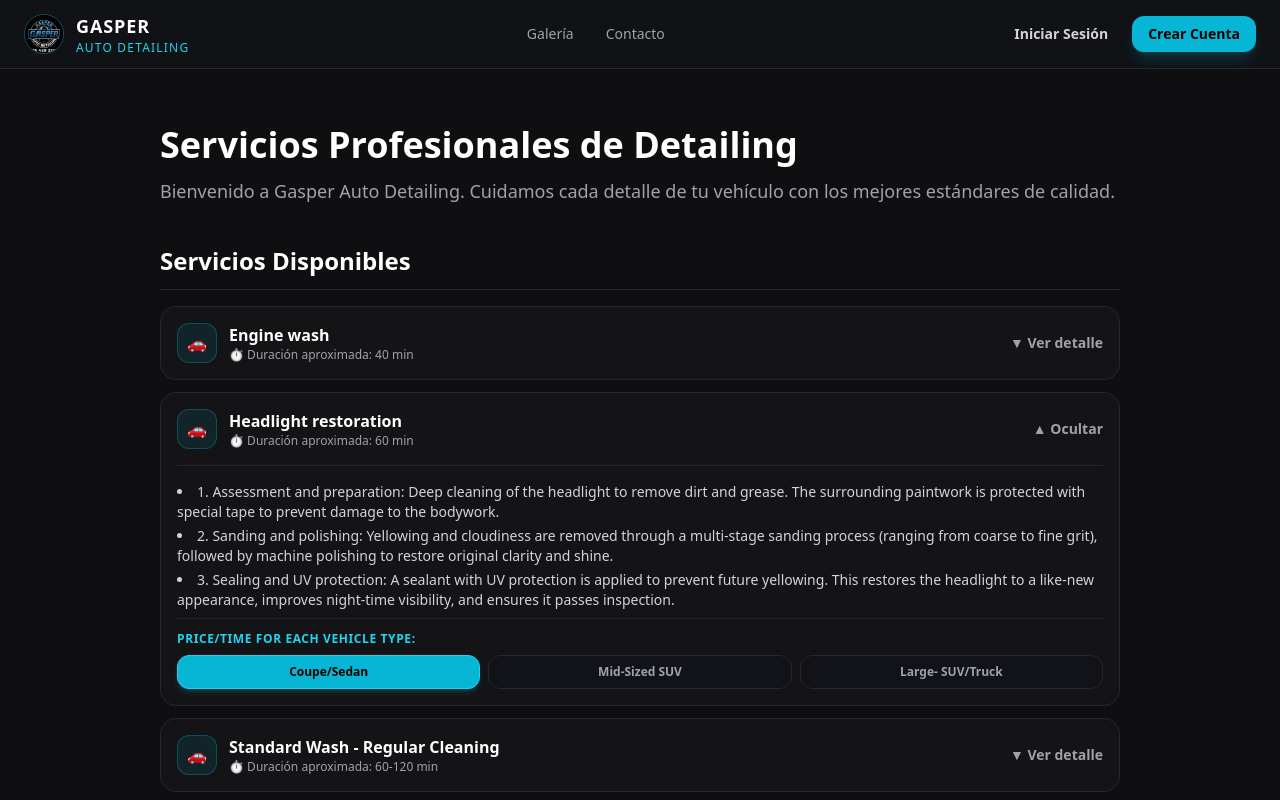
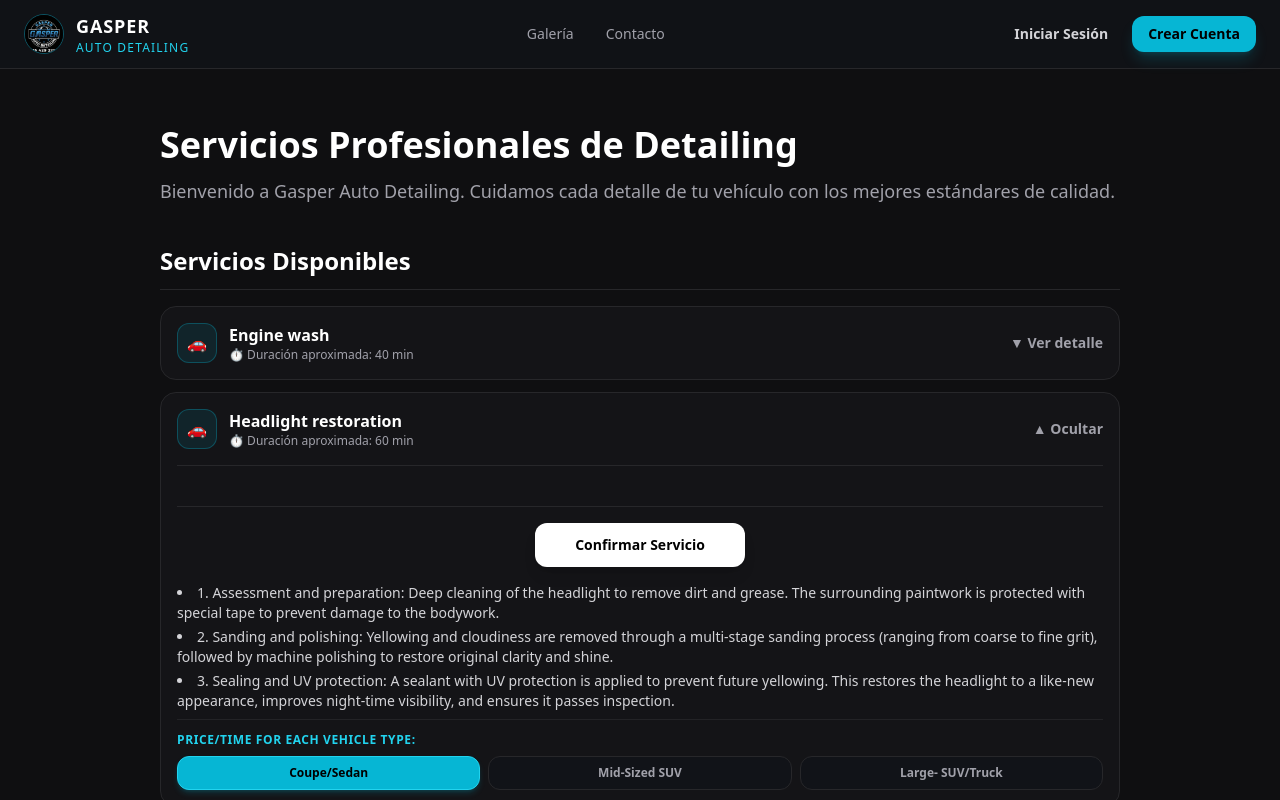
Before and after one commit to joshuotaXD/gasper-auto-care, a Next.js app: page / in a window 1280 px wide. Both pictures are taken after a click on the element 640 px from the left and 429 px from the top of the page. Shown: the top 800 px of the page. Built offline with nearby package versions, Linux system fonts and the light colour scheme.

Commit message:
feat: add centered dynamic confirm button to all services

```diff
--- a/app/page.js
+++ b/app/page.js
@@ -219,6 +219,18 @@ export default function Home() {
 
                       {isOpen && (
                         <div className="mt-4 pt-4 border-t border-zinc-800 space-y-4 text-sm text-zinc-300">
+
+                          <div className="w-full flex justify-center mt-6 pt-4 border-t border-zinc-800">
+  <button
+    onClick={(e) => {
+      e.stopPropagation();
+      alert("Servicio de " + service.name + " confirmado con éxito.");
+    }}
+    className="bg-white hover:bg-zinc-200 text-black font-bold py-3 px-10 rounded-xl transition duration-200 text-sm shadow-lg"
+  >
+    Confirmar Servicio
+  </button>
+</div>
                           {/* ENGINE WASH */}
                           {service.isEngineWash && (
                             <div className="space-y-2">
```
